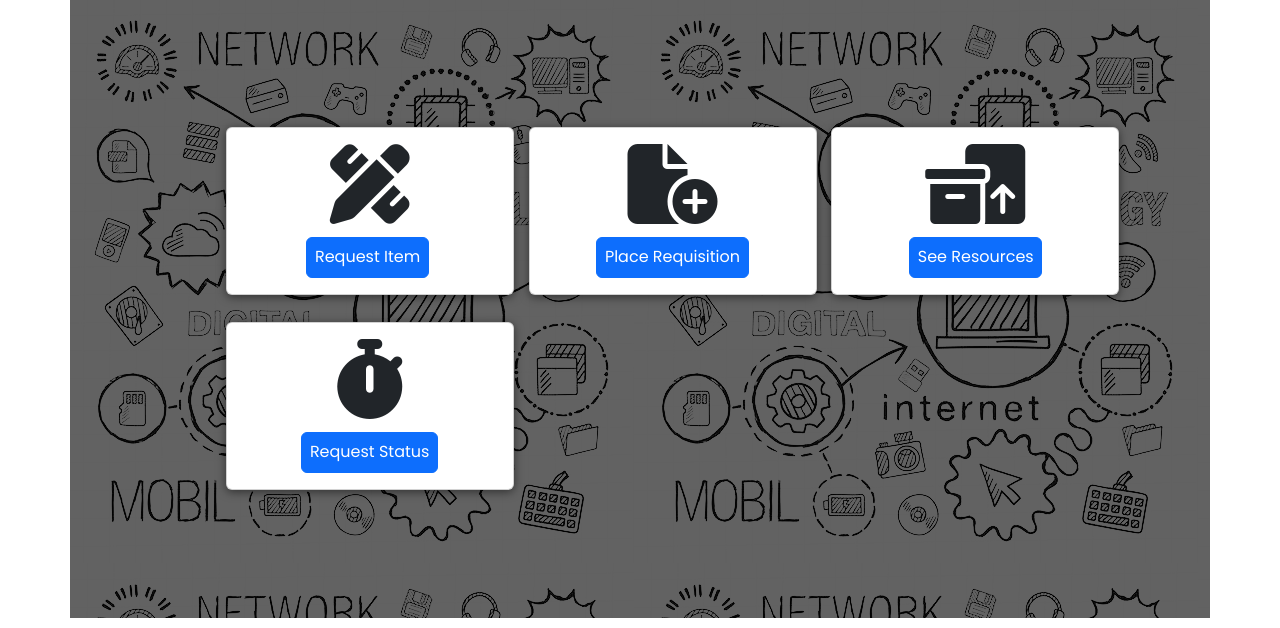
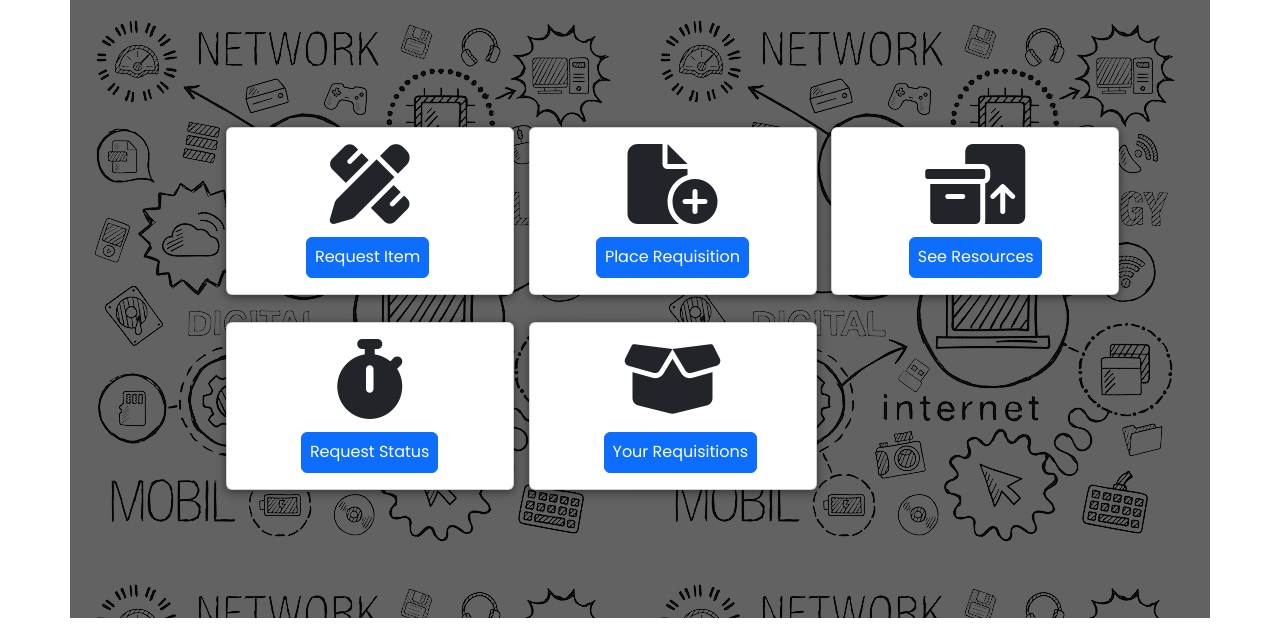
Before and after one commit to NaimurRahman-11/IITResourceManagement-3.0, a PHP site: page /TeacherPage.html in a window 1280 px wide. Shown: the part 185-813 px from the top of the page. Run offline with PHP 8.4, Linux system fonts and the light colour scheme; some libraries are stand-ins or nearby versions.

Commit message:
added your requisition card

```diff
--- a/TeacherPage.css
+++ b/TeacherPage.css
@@ -93,6 +93,7 @@ h1{
     margin-top: 3%;
 }
 
+
 #quantity{
     border-radius: 5px;
     border-width: thin;
--- a/TeacherPage.html
+++ b/TeacherPage.html
@@ -70,6 +70,19 @@
               </div>
             </div>
           </div>
+
+
+
+          <div class="col-sm-4 py-3 py-sm-0" id="RequestStatus">
+            <div class="card box-shadow" style="width: 18rem;">
+              <div class="card-body">
+                <i class="fa-solid fa-box-open fa-5x center"></i>
+                <a href="#" class="btn btn-primary" id="RequestStatusButton">Your Requisitions</a>
+              </div>
+            </div>
+          </div>
+
+
 
 
       </div>
```
